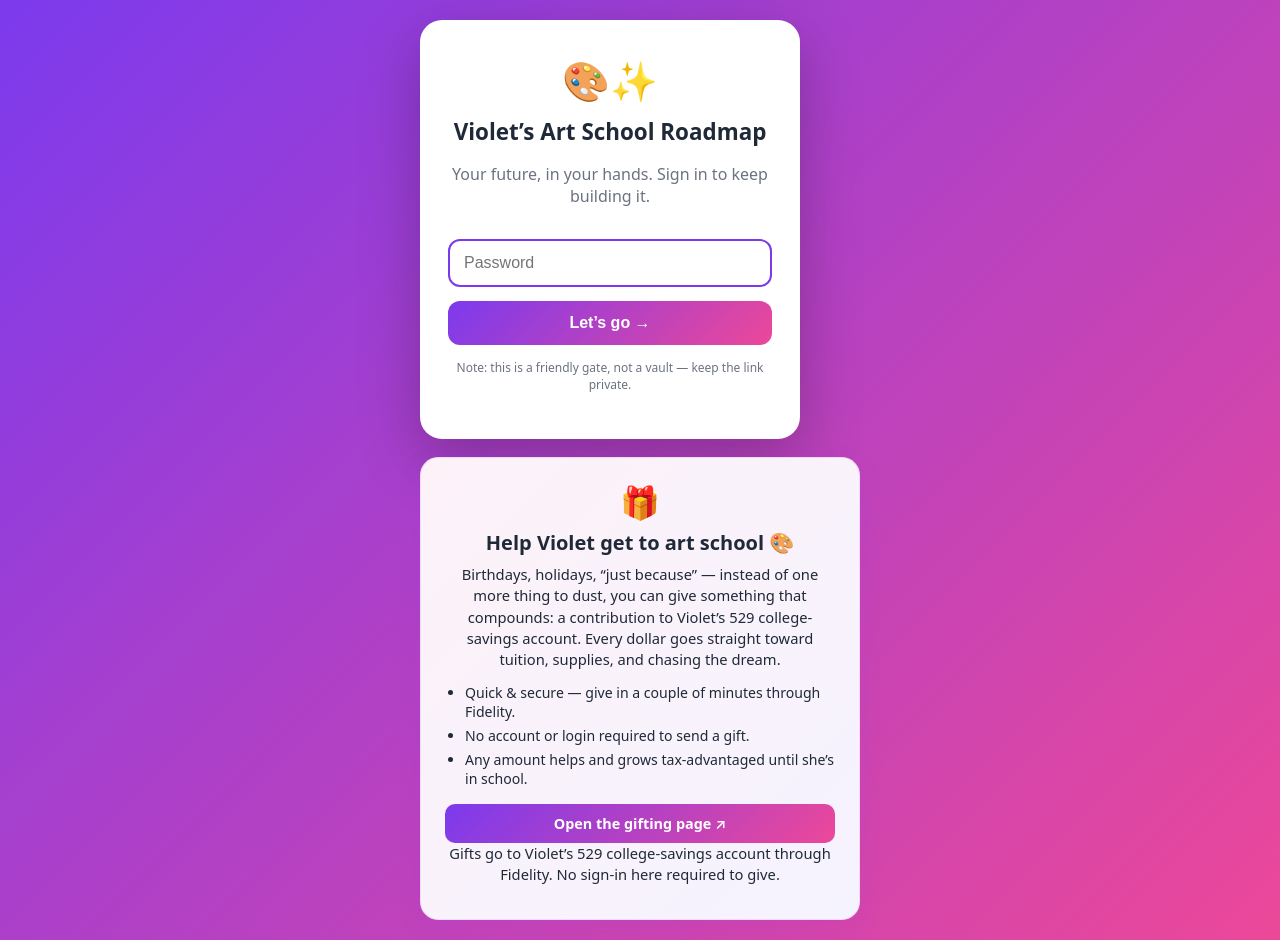
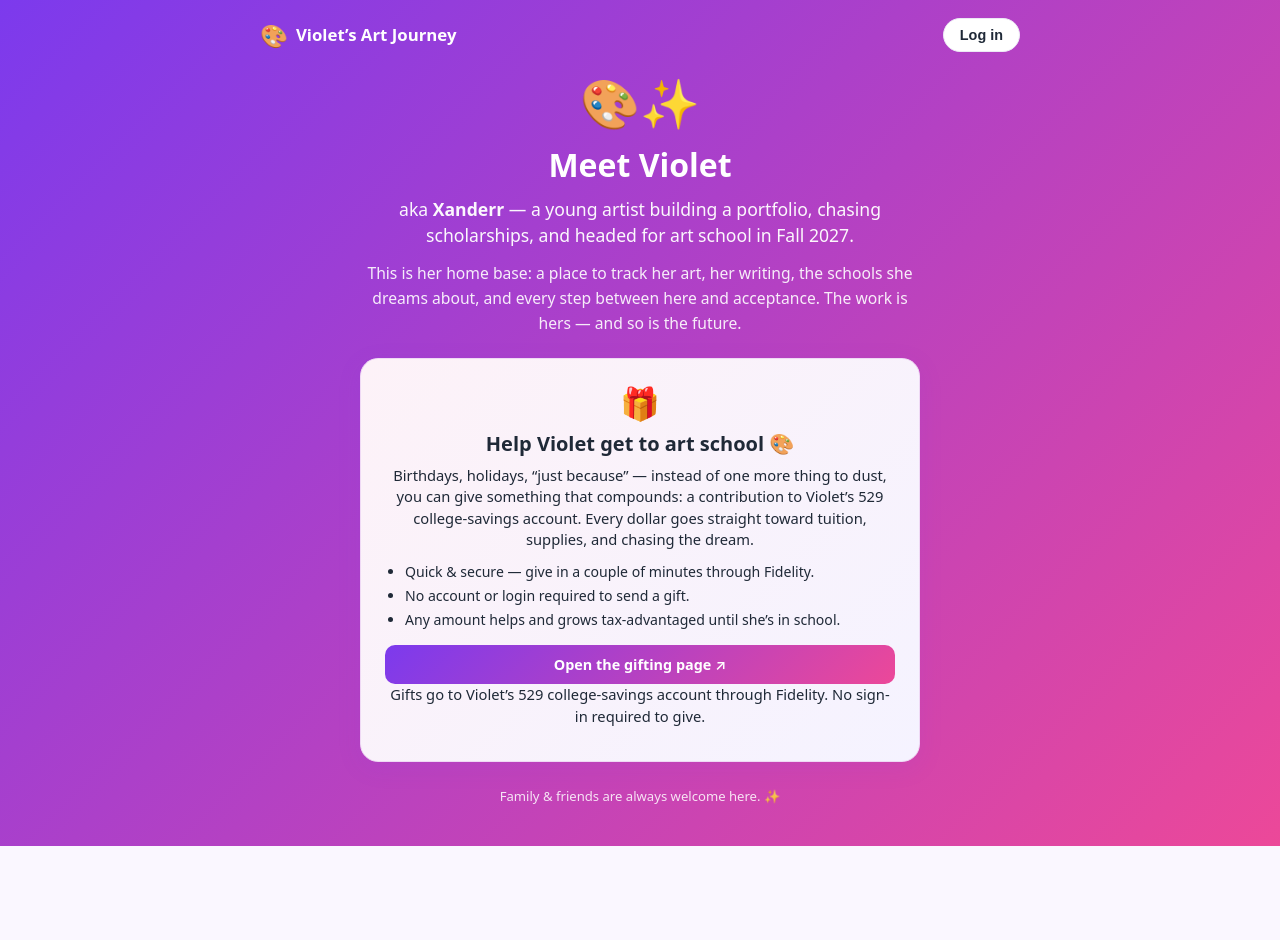
Before and after one commit to LawrenceHudson/xan, a React (Vite) app: page / in a window 1280 px wide. After the commit the page ends 846 px from the top, so only its background shows below. Built offline with nearby package versions, Linux system fonts and the light colour scheme.

Commit message:
fixed an issue with references and login page.

```diff
--- a/shared/version.js
+++ b/shared/version.js
@@ -8,9 +8,18 @@
 // The Admin tab renders this automatically.
 // ============================================================================
 
-export const APP_VERSION = '1.5.0';
+export const APP_VERSION = '1.6.0';
 
 export const CHANGELOG = [
+  {
+    version: '1.6.0',
+    date: '2026-06-04',
+    notes: [
+      'Recommendations tab now has a “Letters & documents” vault — upload any Word or PDF (a general letter, brag sheet, résumé copy), keep it in the browser, and download it anytime to attach to an application. Not tied to a single recommender.',
+      'Campus-visit milestones now link straight to each school’s official tour-registration page (MassArt, MECA&D, RISD, CalArts) and are reframed as “Schedule + take the tour” — they already show on the Checklist and Calendar.',
+      'Redesigned the front page: visitors now see a public welcome about Xanderr and her 529 gift page by default, with a “Log in” link that pops up the password field only when clicked.',
+    ],
+  },
   {
     version: '1.5.0',
     date: '2026-06-04',
--- a/src/components/Login.jsx
+++ b/src/components/Login.jsx
@@ -1,9 +1,10 @@
 import { useState } from 'react';
-import { GIFTING } from '../../shared/roadmap.js';
+import { GIFTING, STUDENT } from '../../shared/roadmap.js';
 
 export default function Login({ onUnlock }) {
   const [pw, setPw] = useState('');
   const [err, setErr] = useState(false);
+  const [showLogin, setShowLogin] = useState(false);
   const expected = import.meta.env.VITE_APP_PASSWORD || 'xandoesart';
 
   function submit(e) {
@@ -17,39 +18,58 @@ export default function Login({ onUnlock }) {
   }
 
   return (
-    <div className="login-wrap">
-      <div className="login-stack">
+    <div className="public-wrap">
+      <header className="public-top">
+        <div className="brand">
+          <span className="brand-emoji">🎨</span>
+          <strong>{STUDENT.name}&rsquo;s Art Journey</strong>
+        </div>
+        <button className="btn ghost login-link" onClick={() => setShowLogin((v) => !v)}>
+          {showLogin ? 'Close' : 'Log in'}
+        </button>
+      </header>
+
+      {showLogin && (
+        <div className="login-pop" role="dialog" aria-label="Sign in">
           <form className="login-card" onSubmit={submit}>
-          <div className="login-emoji">🎨✨</div>
-          <h1>Violet&rsquo;s Art School Roadmap</h1>
-          <p className="muted">Your future, in your hands. Sign in to keep building it.</p>
-          <input
-            type="password"
-            placeholder="Password"
-            value={pw}
-            autoFocus
-            onChange={(e) => { setPw(e.target.value); setErr(false); }}
-          />
+            <div className="login-emoji">🔑</div>
+            <h2 style={{ margin: 0 }}>Welcome back</h2>
+            <p className="muted">Sign in to keep building the roadmap.</p>
+            <input type="password" placeholder="Password" value={pw} autoFocus
+              onChange={(e) => { setPw(e.target.value); setErr(false); }} />
             {err && <div className="login-err">That&rsquo;s not it — try again.</div>}
             <button type="submit">Let&rsquo;s go →</button>
-          <p className="login-note">
-            Note: this is a friendly gate, not a vault — keep the link private.
+            <button type="button" className="btn ghost" onClick={() => setShowLogin(false)}>Cancel</button>
+            <p className="login-note">A friendly gate, not a vault — keep the link private.</p>
+          </form>
+        </div>
+      )}
+
+      <section className="hero">
+        <div className="hero-emoji">🎨✨</div>
+        <h1>Meet {STUDENT.name}</h1>
+        <p className="hero-sub">
+          aka <strong>{STUDENT.nickname}</strong> — a young artist building a portfolio, chasing
+          scholarships, and headed for art school in {STUDENT.enrollTerm}.
         </p>
-        </form>
+        <p className="hero-body">
+          This is her home base: a place to track her art, her writing, the schools she dreams about,
+          and every step between here and acceptance. The work is hers — and so is the future.
+        </p>
+      </section>
 
-        <aside className="gift-splash">
+      <section className="gift-splash public-gift">
         <div className="gift-emoji">🎁</div>
         <h2>{GIFTING.headline}</h2>
         <p>{GIFTING.blurb}</p>
-          <ul className="gift-bullets">
-            {GIFTING.bullets.map((b, i) => <li key={i}>{b}</li>)}
-          </ul>
-          <a className="btn primary gift-cta" href={GIFTING.url} target="_blank" rel="noreferrer">
-            {GIFTING.cta}
-          </a>
-          <p className="login-note">Gifts go to Violet&rsquo;s 529 college-savings account through Fidelity. No sign-in here required to give.</p>
-        </aside>
-      </div>
+        <ul className="gift-bullets">{GIFTING.bullets.map((b, i) => <li key={i}>{b}</li>)}</ul>
+        <a className="btn primary gift-cta" href={GIFTING.url} target="_blank" rel="noreferrer">{GIFTING.cta}</a>
+        <p className="login-note">Gifts go to {STUDENT.name}&rsquo;s 529 college-savings account through Fidelity. No sign-in required to give.</p>
+      </section>
+
+      <footer className="public-foot">
+        <span className="muted small">Family &amp; friends are always welcome here. ✨</span>
+      </footer>
     </div>
   );
 }
--- a/src/components/Recommendations.jsx
+++ b/src/components/Recommendations.jsx
@@ -1,6 +1,8 @@
 import { useRef, useState } from 'react';
 import { RECOMMENDATIONS_GUIDE } from '../../shared/roadmap.js';
 import { useStored, triggerDownload } from '../lib/util.js';
+
+const MAX_BYTES = RECOMMENDATIONS_GUIDE.maxBytes;
 
 const STATUS = RECOMMENDATIONS_GUIDE.statuses;
 const STATUS_BY_ID = Object.fromEntries(STATUS.map((s) => [s.id, s]));
@@ -64,6 +66,9 @@ export default function Recommendations() {
         <ul>{RECOMMENDATIONS_GUIDE.tips.map((t, i) => <li key={i}>{t}</li>)}</ul>
       </div>
 
+      <DocVault />
+
+      <h3 style={{ marginBottom: 4 }}>Recommenders</h3>
       <div className="editor-actions" style={{ marginBottom: 14 }}>
         {editing !== 'new' && <button className="btn small" onClick={startNew}>＋ Add recommender</button>}
       </div>
@@ -92,6 +97,66 @@ export default function Recommendations() {
           )
         ))}
       </div>
+    </div>
+  );
+}
+
+function DocVault() {
+  const [docs, setDocs] = useStored('viol_rec_docs', []);
+  const inputRef = useRef(null);
+
+  function onPick(e) {
+    const files = Array.from(e.target.files || []);
+    e.target.value = '';
+    files.forEach((f) => {
+      if (f.size > MAX_BYTES) {
+        alert(`“${f.name}” is too big to store in the browser (max ~${Math.round(MAX_BYTES / (1024 * 1024) * 10) / 10} MB). Try saving it as a compact PDF.`);
+        return;
+      }
+      const reader = new FileReader();
+      reader.onload = () => {
+        setDocs((list) => [
+          { id: `doc-${Date.now()}-${Math.random().toString(36).slice(2, 7)}`, name: f.name, type: f.type, dataUrl: reader.result, when: new Date().toISOString().slice(0, 10) },
+          ...list,
+        ]);
+      };
+      reader.readAsDataURL(f);
+    });
+  }
+
+  function removeDoc(id) {
+    if (!confirm('Remove this document?')) return;
+    setDocs((list) => list.filter((d) => d.id !== id));
+  }
+
+  return (
+    <div className="card editor" style={{ marginBottom: 18 }}>
+      <div className="card-head">
+        <h3 style={{ margin: 0 }}>📎 Letters &amp; documents</h3>
+        <button className="btn small" onClick={() => inputRef.current?.click()}>⬆ Upload document</button>
+      </div>
+      <p className="muted small" style={{ margin: '4px 0 10px' }}>
+        Store any Word or PDF here — a general recommendation letter, a brag sheet, a résumé copy — and download it whenever you need to attach it. Not tied to a single recommender. Saved in this browser.
+      </p>
+
+      {docs.length === 0 ? (
+        <p className="muted small" style={{ margin: 0 }}>No documents yet. Upload a Word or PDF file to keep it ready.</p>
+      ) : (
+        <div className="cost-box">
+          {docs.map((d) => (
+            <div key={d.id} className="kv" style={{ alignItems: 'center' }}>
+              <span>📄 {d.name}</span>
+              <span className="editor-actions" style={{ margin: 0 }}>
+                <span className="muted small" style={{ marginRight: 8 }}>{d.when}</span>
+                <button className="btn small" onClick={() => triggerDownload(d.name, d.dataUrl)}>⬇ Download</button>
+                <button className="btn small danger" onClick={() => removeDoc(d.id)}>Remove</button>
+              </span>
+            </div>
+          ))}
+        </div>
+      )}
+
+      <input ref={inputRef} type="file" multiple accept=".pdf,.doc,.docx,application/pdf" style={{ display: 'none' }} onChange={onPick} />
     </div>
   );
 }
--- a/src/styles.css
+++ b/src/styles.css
@@ -421,6 +421,40 @@ h3 { margin: 18px 0 8px; }
 .gift-bullets li { margin: 5px 0; font-size: .88rem; }
 .gift-cta { display: inline-block; width: 100%; box-sizing: border-box; }
 
+/* --- Public landing page (default, pre-login) --- */
+.public-wrap {
+  min-height: 100vh;
+  background: linear-gradient(135deg, #7c3aed, #ec4899);
+  padding: 18px 16px 40px; position: relative;
+}
+.public-top {
+  display: flex; align-items: center; justify-content: space-between;
+  width: min(760px, 96vw); margin: 0 auto 8px; color: #fff;
+}
+.public-top .brand { display: flex; align-items: center; gap: 8px; font-size: 1.05rem; }
+.public-top .brand-emoji { font-size: 1.4rem; }
+.login-link {
+  background: rgba(255,255,255,.16); color: #fff; border: 1px solid rgba(255,255,255,.4);
+  padding: 8px 16px; border-radius: 999px; font-weight: 700; cursor: pointer;
+}
+.login-link:hover { background: rgba(255,255,255,.28); }
+.login-pop {
+  position: fixed; inset: 0; z-index: 50; display: grid; place-items: center;
+  padding: 20px; background: rgba(20,10,30,.55);
+}
+.login-pop .login-card { max-width: 360px; }
+.login-pop .login-card button { width: 100%; }
+.hero {
+  width: min(680px, 94vw); margin: 18px auto 22px; text-align: center; color: #fff;
+}
+.hero-emoji { font-size: 3rem; }
+.hero h1 { font-size: 2rem; margin: 8px 0 10px; }
+.hero-sub { font-size: 1.1rem; line-height: 1.5; margin: 0 auto 12px; max-width: 560px; opacity: .96; }
+.hero-body { font-size: .98rem; line-height: 1.6; margin: 0 auto; max-width: 560px; opacity: .9; }
+.public-gift { width: min(560px, 94vw); margin: 0 auto; }
+.public-foot { text-align: center; margin-top: 22px; }
+.public-foot .muted { color: rgba(255,255,255,.85); }
+
 /* --- Admin: bug/feature feedback list --- */
 .feedback-list { list-style: none; margin: 10px 0 0; padding: 0; display: flex; flex-direction: column; gap: 8px; }
 .feedback-item {
```
Also changed, not shown: shared/roadmap.js (+4 -4 lines), 1 other file (tests, documents, lock files or other folders). Lines whose indentation alone changed are shown as unchanged.
